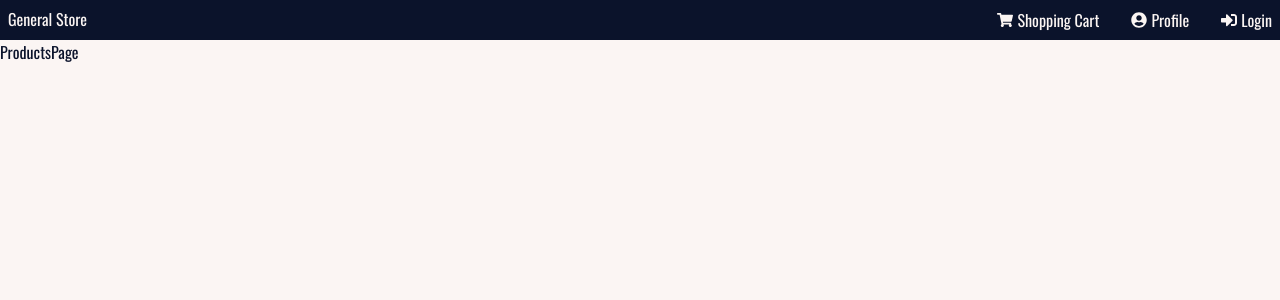
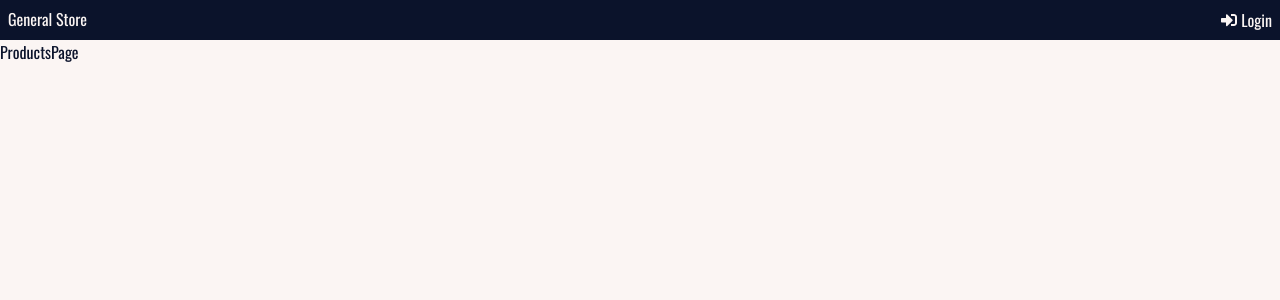
Before and after one commit to Aim4dabush/general-admin, a React (Vite) app: page /products in a window 1280 px wide. Shown: the top 300 px of the page. Built offline with nearby package versions, Linux system fonts and the light colour scheme.

Commit message:
Navbar - add conditional rendering for links

```diff
--- a/src/components/navbar/Navbar.jsx
+++ b/src/components/navbar/Navbar.jsx
@@ -1,7 +1,8 @@
 import { useState } from 'react';
 
 //3rd party packages
-import { Link } from 'react-router-dom';
+import { useDispatch, useSelector } from 'react-redux';
+import { Link, useNavigate } from 'react-router-dom';
 
 //components
 import SharedButton from '../shared/shared-button/SharedButton';
@@ -17,14 +18,25 @@ import {
   FaUserCircle,
 } from 'react-icons/fa';
 
+//services
+import { signOutUser } from '../../services/auth-services';
+
 //styles
 import styles from './Navbar.module.scss';
 
 const Navbar = () => {
+  const dispatch = useDispatch();
+  const navigate = useNavigate();
+  const { auth } = useSelector((state) => state.user);
   const [openMenu, setOpenMenu] = useState(false);
 
   const menuHandler = () => {
     setOpenMenu((prev) => !prev);
+  };
+
+  const signOutHandler = () => {
+    dispatch(signOutUser());
+    navigate('/');
   };
 
   return (
@@ -37,15 +49,27 @@ const Navbar = () => {
           openMenu ? styles.open : styles.close
         }`}
       >
+        {auth.token && (
           <SharedLink path={'/shopping-cart'}>
             <FaShoppingCart /> Shopping Cart
           </SharedLink>
+        )}
+        {auth.token && (
           <SharedLink path={'/profile'}>
             <FaUserCircle /> Profile
           </SharedLink>
+        )}
+        {auth.token ? (
+          <li>
+            <SharedButton logoutButton={true} clickHandler={signOutHandler}>
+              <FaSignOutAlt /> Logout
+            </SharedButton>
+          </li>
+        ) : (
           <SharedLink path={'/login'}>
             <FaSignInAlt /> Login
           </SharedLink>
+        )}
       </ul>
       <div className={styles.button_wrapper}>
         <SharedButton navButton={true} clickHandler={menuHandler}>
```
Lines whose indentation alone changed are shown as unchanged.
